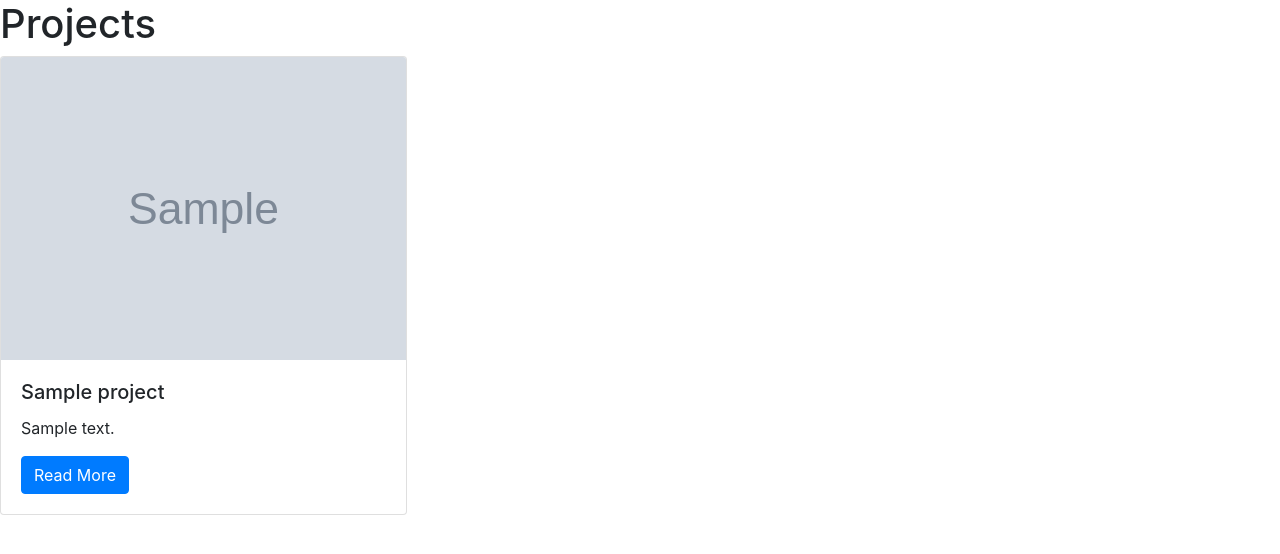
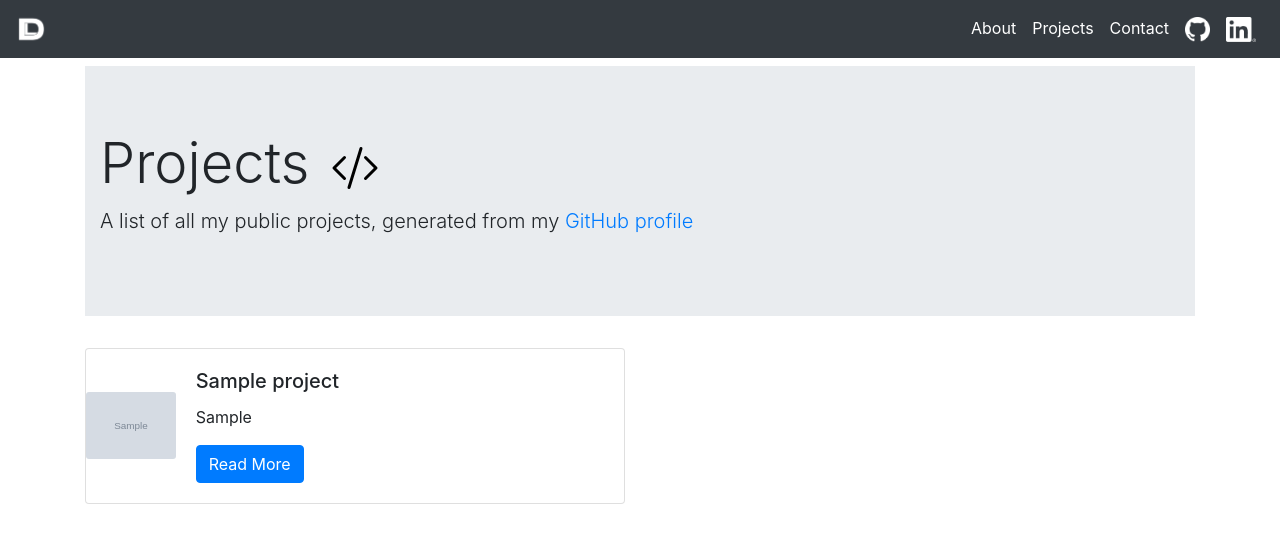
Before and after one commit to lynchdean/deanlynch.xyz-django, a Django app: page /projects/ in a window 1280 px wide. Shown: the top 554 px of the page. Run offline with Django 3.2, Linux system fonts and the light colour scheme; tables that the repository leaves empty hold one stand-in row (values such as "Sample post"); grey boxes marked "Sample" are stand-in pictures; some libraries are stand-ins or nearby versions.

Commit message:
Update projects page

```diff
--- a/personal_website/templates/base.html
+++ b/personal_website/templates/base.html
@@ -1,7 +1,43 @@
 <link rel="stylesheet" href="https://stackpath.bootstrapcdn.com/bootstrap/4.1.3/css/bootstrap.min.css"
       integrity="sha384-MCw98/SFnGE8fJT3GXwEOngsV7Zt27NXFoaoApmYm81iuXoPkFOJwJ8ERdknLPMO" crossorigin="anonymous">
 
-{% block page_content %}{% endblock %}
+<nav class="navbar sticky-top navbar-expand-md navbar-dark bg-dark">
+    <a class="navbar-brand" href="#">
+        {% load static %}
+        <img src="{% static "img/DLicon.png" %}" width="30" height="30" class="d-inline-block align-top" alt="DL Icon">
+    </a>
+    <button class="navbar-toggler" type="button" data-toggle="collapse" data-target="#navbarSupportedContent"
+            aria-controls="navbarSupportedContent" aria-expanded="false" aria-label="Toggle navigation">
+        <span class="navbar-toggler-icon"></span>
+    </button>
+    <div class="collapse navbar-collapse" id="navbarSupportedContent">
+        <ul class="navbar-nav ml-auto">
+            <li class="nav-item">
+                <a class="nav-link active" href="#">About</a>
+            </li>
+            <li class="nav-item active">
+                <a class="nav-link" href="#">Projects</a>
+            </li>
+            <li class="nav-item active">
+                <a class="nav-link" href="#">Contact</a>
+            </li>
+            <li class="nav-item m-2">
+                <a href="https://github.com/lynchdean">
+                    <img src="{% static "img/GitHub.png" %}" width="25" height="25" alt="GitHub">
+                </a>
+            </li>
+            <li class="nav-item m-2">
+                <a href="https://www.linkedin.com/in/deanlynch97/">
+                    <img src="{% static "img/LinkedIn.png" %}" width="30" height="25" alt="LinkedIn">
+                </a>
+            </li>
+        </ul>
+    </div>
+</nav>
+
+<div class="container mt-2">
+    {% block page_content %}{% endblock %}
+</div>
 
 <script src="https://code.jquery.com/jquery-3.3.1.slim.min.js"
         integrity="sha384-q8i/X+965DzO0rT7abK41JStQIAqVgRVzpbzo5smXKp4YfRvH+8abtTE1Pi6jizo"
--- a/projects/templates/project_index.html
+++ b/projects/templates/project_index.html
@@ -1,21 +1,36 @@
 {% extends "base.html" %}
 {% load static %}
 {% block page_content %}
-    <h1>Projects</h1>
+    <link rel="stylesheet" type="text/css" href="{% static 'css/style.css' %}">
+    <div class="jumbotron jumbotron-fluid">
+        <div class="container">
+            <h1 class="display-4">Projects <img src="{% static "img/code-slash.svg" %}" alt="terminal icon" width="60"
+                                                height="60"></h1>
+            <p class="lead">A list of all my public projects, generated from my <a
+                    href="https://github.com/lynchdean">GitHub profile</a>
+            </p>
+        </div>
+    </div>
+
     <div class="row">
         {% for project in projects %}
-            <div class="col-md-4">
-                <div class="card mb-2">
-                    <img class="card-img-top" src="{% static project.image %}">
-                    <div class="card-body">
-                        <h5 class="card-title">{{ project.title }}</h5>
-                        <p class="card-text">{{ project.description }}</p>
-                        <a href="{% url 'project_detail' project.pk %}" class="btn btn-primary">
-                            Read More
-                        </a>
+            <div class="col-md-6">
+                <div class="card mb-4">
+                    <div class="row no-gutters">
+                        <div class="col-md-2 my-auto">
+                            <img class="card-img" src="{% static project.image %}">
+                        </div>
+                        <div class="col-md-10">
+                            <div class="card-body">
+                                <h5 class="card-title">{{ project.title }}</h5>
+                                <p class="card-text">{{ project.technology }}</p>
+                                <a href="{% url 'project_detail' project.pk %}" class="btn btn-primary">Read More</a>
+                            </div>
+                        </div>
                     </div>
                 </div>
             </div>
         {% endfor %}
+
     </div>
 {% endblock %}
```
Also changed, not shown: personal_website/settings.py (+5 -6 lines), .github/workflows/pythonapp.yml, projects/static/img/code-slash.svg (added), static/img/DLicon.png (added), static/img/GitHub.png (added), static/img/LinkedIn.png (added).
